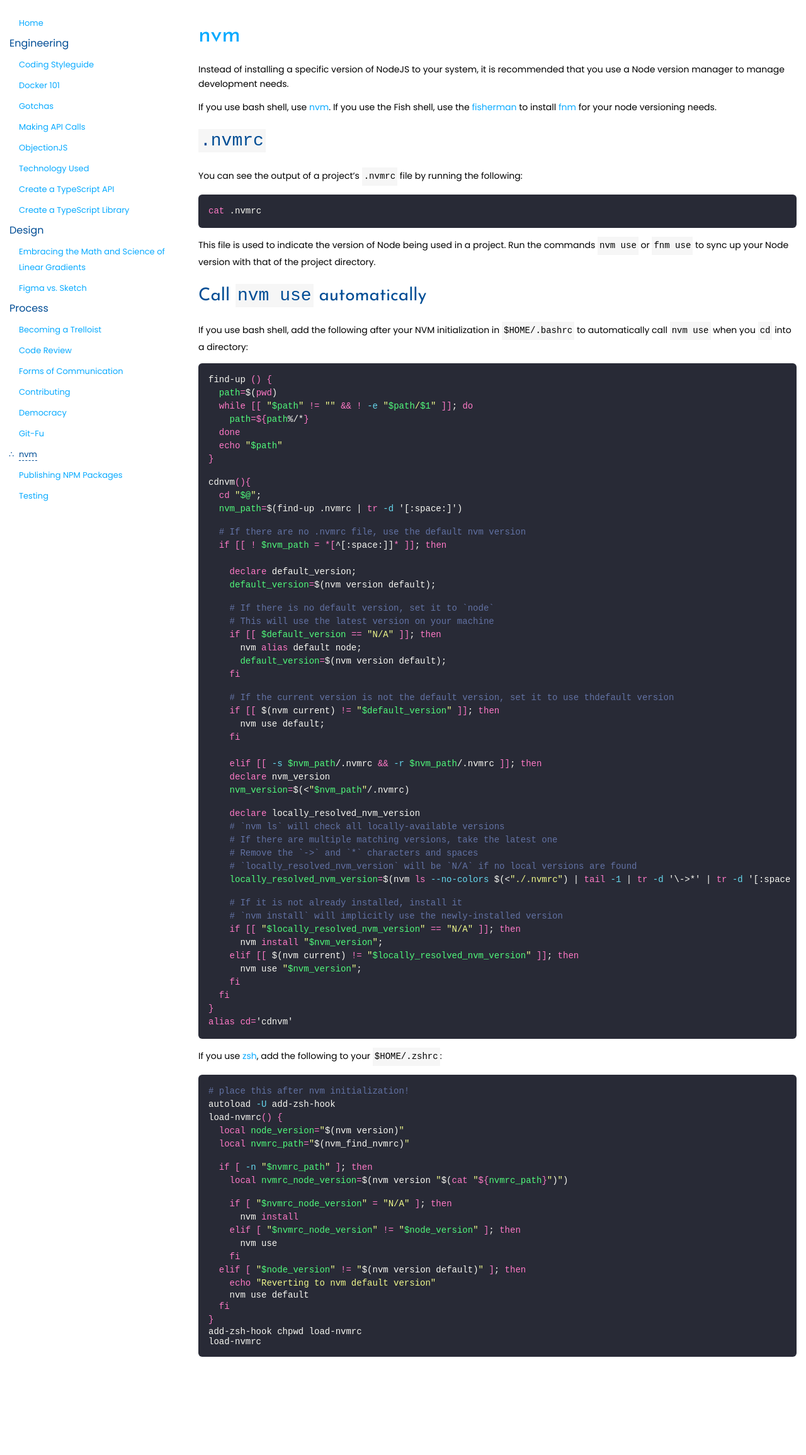
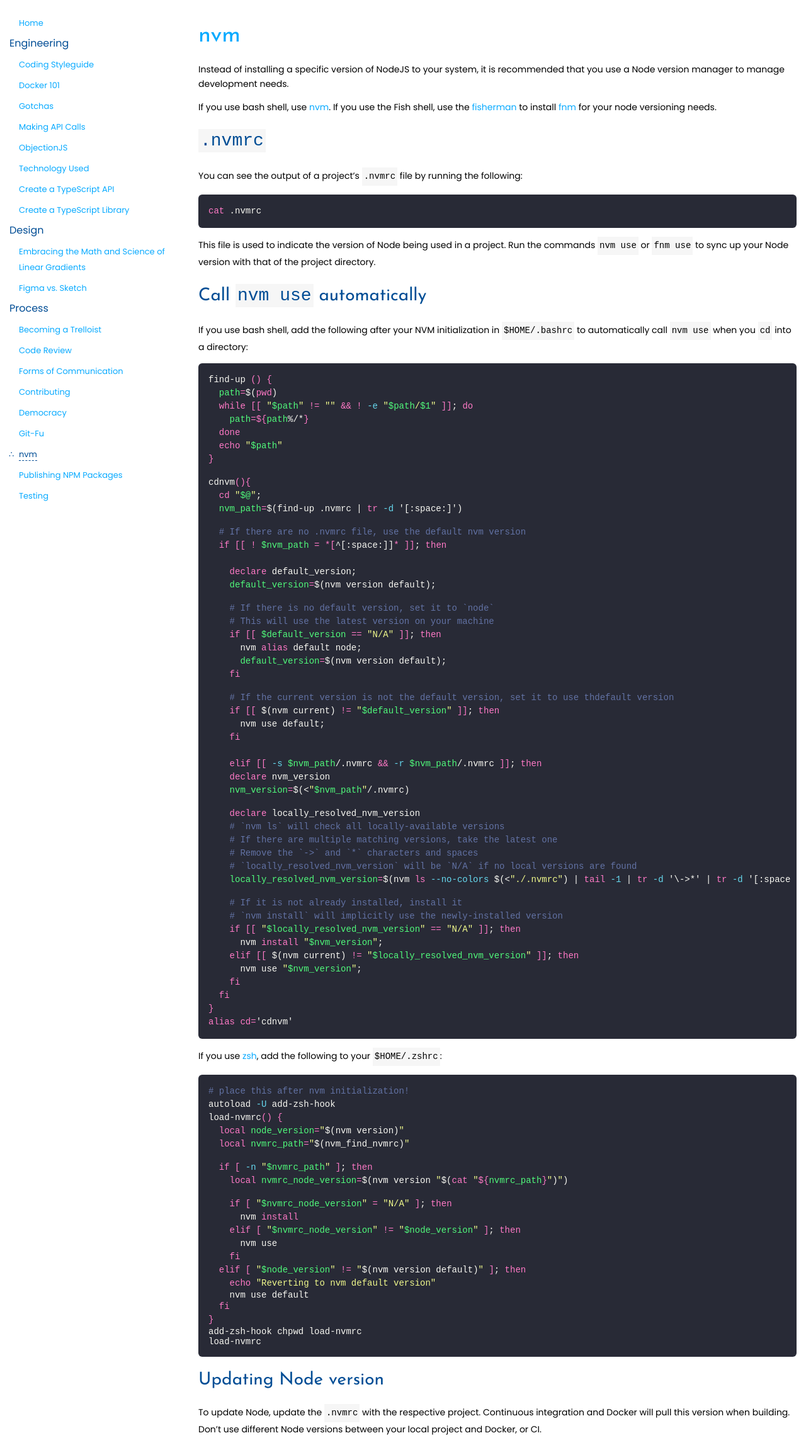
Before and after one commit to SpacebarTech/spacebartech.github.io, a Jekyll site: the page built from process/nvm.md, in a window 1280 px wide. Shown: the whole page at 63% size. Built offline with Jekyll 4.4.1, drawn with Linux system fonts in a browser that asks for light colours.

Commit message:
Update NVM documentation

````diff
--- a/process/nvm.md
+++ b/process/nvm.md
@@ -116,3 +116,10 @@
 add-zsh-hook chpwd load-nvmrc
 load-nvmrc
 ```
+
+## Updating Node version
+
+To update Node, update the `.nvmrc` with the respective
+project. Continuous integration and Docker will pull this
+version when building. Don't use different Node versions
+between your local project and Docker, or CI.
````
